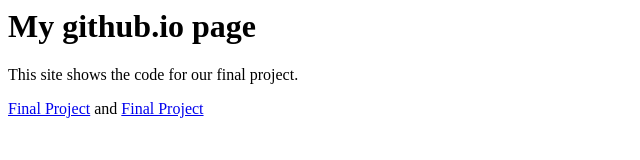
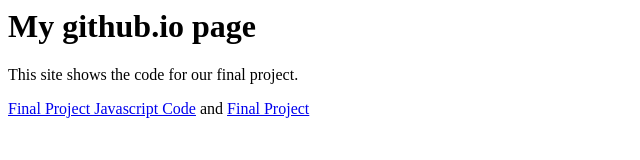
Before and after one commit to leesolomonhan/YOURGITHUBID.github.io, a plain HTML site: page index.html in a window 1280 px wide. Shown: the whole page, without its empty margins (0-640 px from the left). Drawn offline with Linux system fonts and the light colour scheme.

Commit message:
Update index.html

```diff
--- a/index.html
+++ b/index.html
@@ -4,7 +4,7 @@
     <p>
         This site shows the code for our final project.
     </p>
-    <a href="leesolomonhan.github.io/final/game0.js">Final Project</a> and
+    <a href="leesolomonhan.github.io/final/game0.js">Final Project Javascript Code</a> and
     <a href="leesolomonhan.github.io/final/game0.html">Final Project</a>
 </body>
 </html>
```
